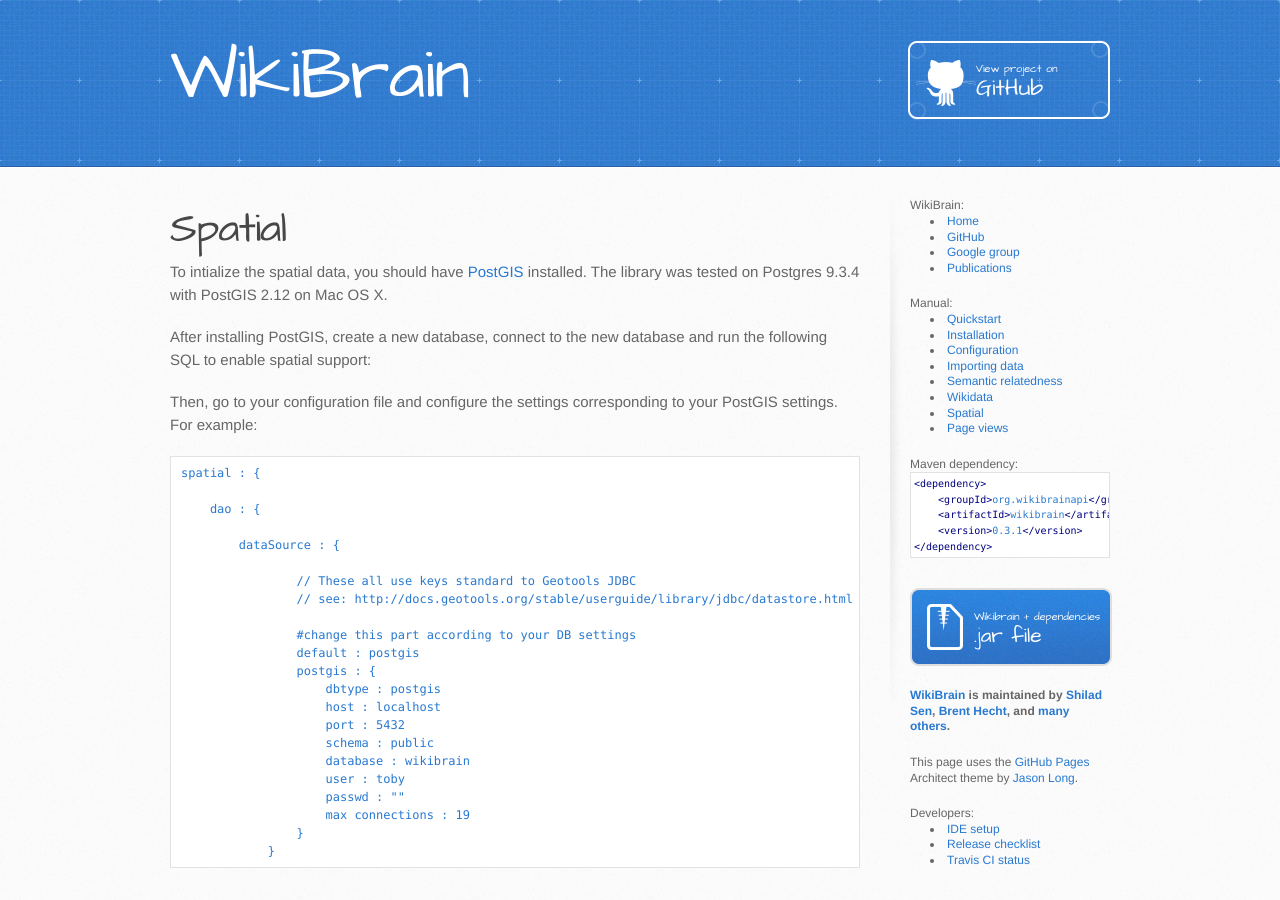
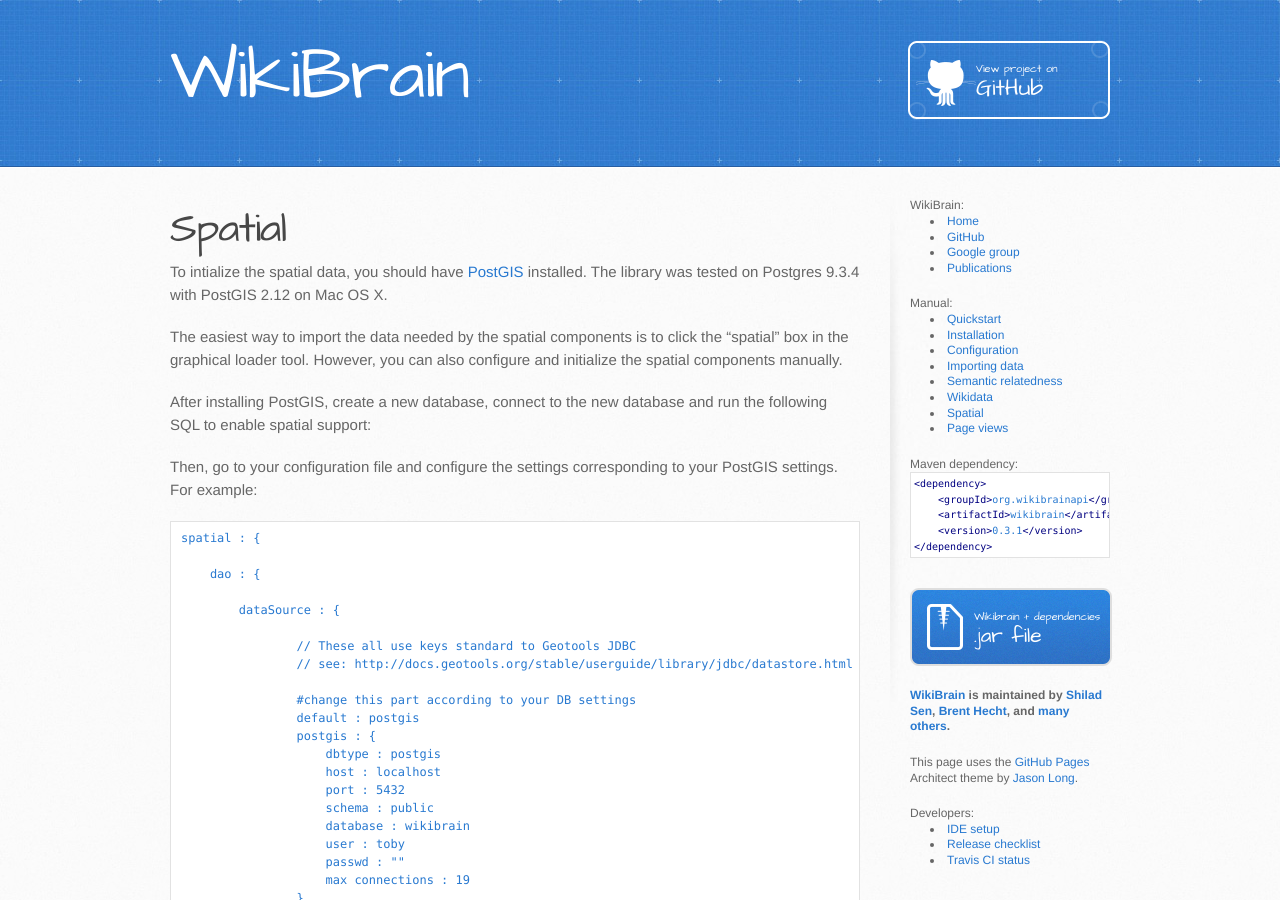
Before and after one commit to shilad/wikibrain, a Jekyll site: the page built from tutorial/spatial.md, in a window 1280 px wide and 900 px high. Built offline with Jekyll 4.4.1, drawn with Linux system fonts in a browser that asks for light colours; nearby versions of some CDN libraries; Markdown is read by kramdown in place of the engine named in the settings.

Commit message:
Update spatial.md

```diff
--- a/tutorial/spatial.md
+++ b/tutorial/spatial.md
@@ -5,6 +5,10 @@
 
 # Spatial
 To intialize the spatial data, you should have [PostGIS](http://postgis.net/install) installed. The library was tested on Postgres 9.3.4 with PostGIS 2.12 on Mac OS X.
+
+The easiest way to import the data needed by the spatial components is to click the "spatial" box in the graphical loader tool.
+However, you can also configure and initialize the spatial components manually.
+
 
 After installing PostGIS, create a new database, connect to the new database and run the following SQL to enable spatial support:
 
```
